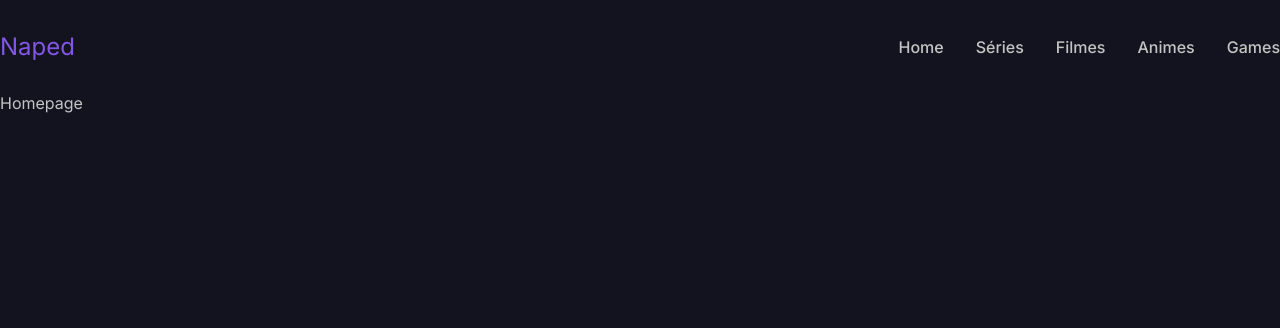
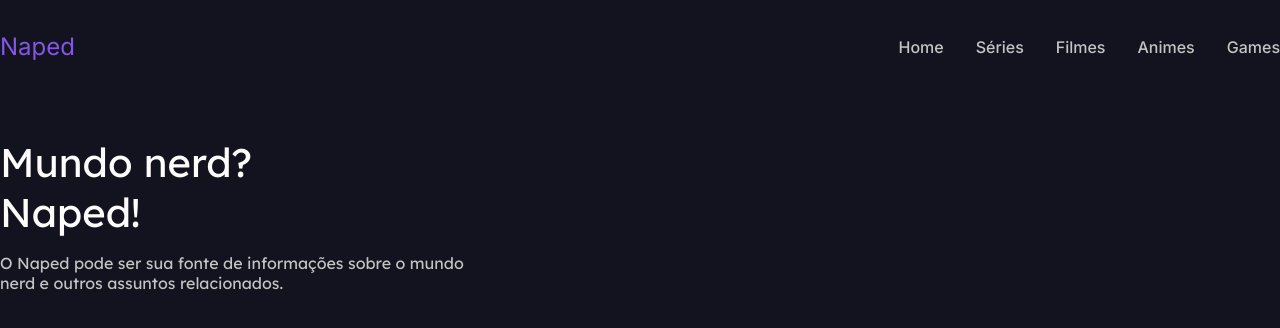
Before and after one commit to devlucaslopes/10-naped-blog, a Next.js app: page / in a window 1280 px wide. Shown: the top 328 px of the page. Built offline with nearby package versions, Linux system fonts and the light colour scheme.

Commit message:
created jumbotron component

```diff
--- /dev/null
+++ b/src/components/Jumbotron/index.tsx
@@ -0,0 +1,11 @@
+import { Wrapper } from './styles'
+
+export const Jumbotron = () => (
+  <Wrapper>
+    <h1>Mundo nerd? Naped!</h1>
+    <h2>
+      O Naped pode ser sua fonte de informações sobre o mundo nerd e outros
+      assuntos relacionados.
+    </h2>
+  </Wrapper>
+)
--- /dev/null
+++ b/src/components/Jumbotron/styles.ts
@@ -0,0 +1,26 @@
+import styled, { css } from 'styled-components'
+
+export const Wrapper = styled.main`
+  ${({ theme }) => css`
+    height: 20rem;
+    display: flex;
+    flex-direction: column;
+    justify-content: flex-end;
+
+    h1 {
+      width: 100%;
+      max-width: 30rem;
+      font-size: ${theme.font.sizes.huge};
+      font-weight: ${theme.font.weights.normal};
+    }
+
+    h2 {
+      width: 100%;
+      max-width: 50rem;
+      font-size: ${theme.font.sizes.medium};
+      font-weight: ${theme.font.weights.medium};
+      color: ${theme.colors['white-200']};
+      margin-top: ${theme.spacings.xsmall};
+    }
+  `}
+`
--- a/src/styles/theme.ts
+++ b/src/styles/theme.ts
@@ -23,7 +23,8 @@ export default {
       medium: '1.6rem',
       large: '1.8rem',
       xlarge: '2.4rem',
-      xxlarge: '3.2rem'
+      xxlarge: '3.2rem',
+      huge: '4.0rem'
     }
   },
   spacings: {
--- a/src/templates/Home/index.tsx
+++ b/src/templates/Home/index.tsx
@@ -1,5 +1,10 @@
+import { Jumbotron } from '../../components/Jumbotron'
 import { Base } from '../Base'
 
 export const Home = () => {
-  return <Base>Homepage</Base>
+  return (
+    <Base>
+      <Jumbotron />
+    </Base>
+  )
 }
```
